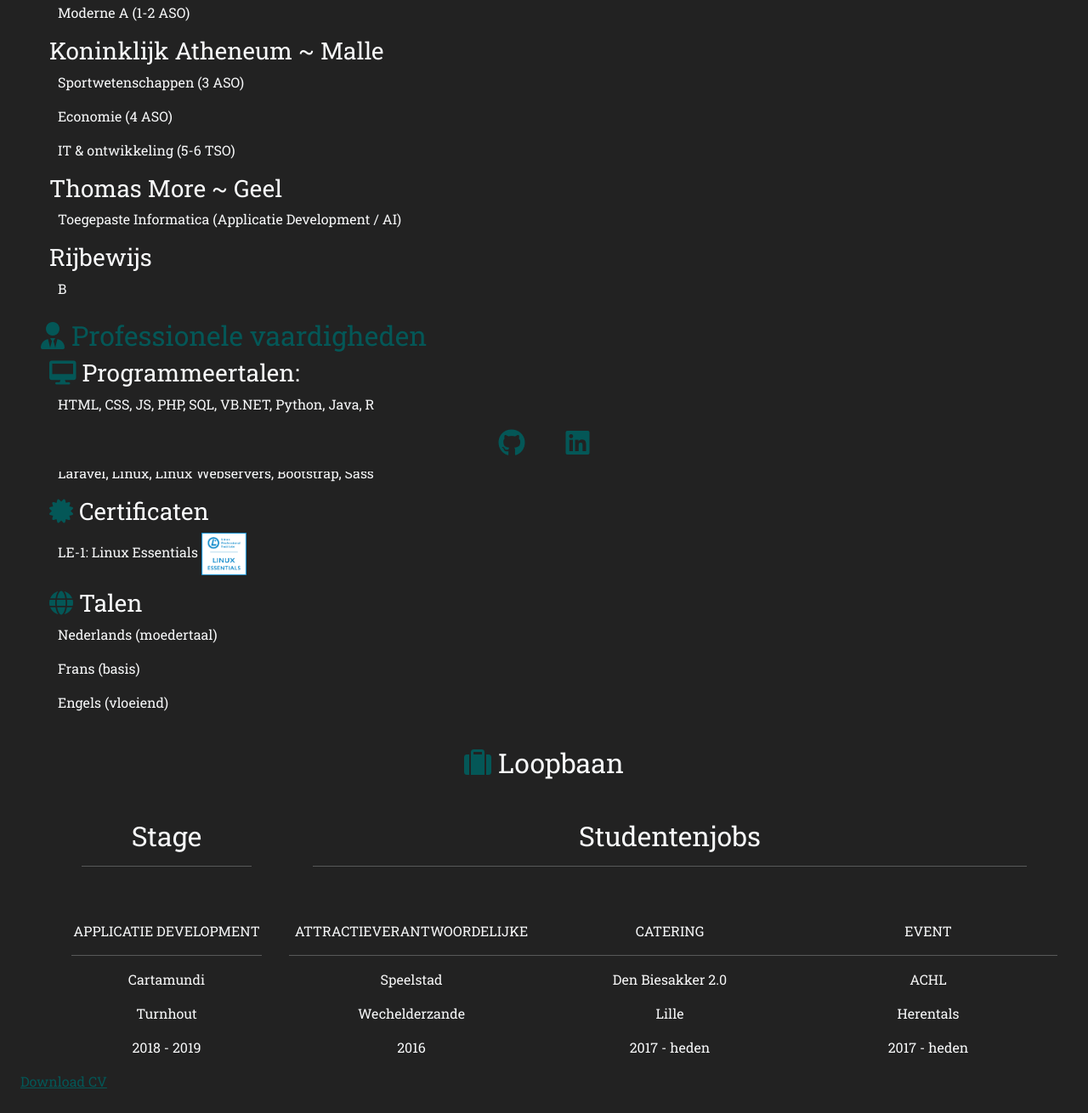
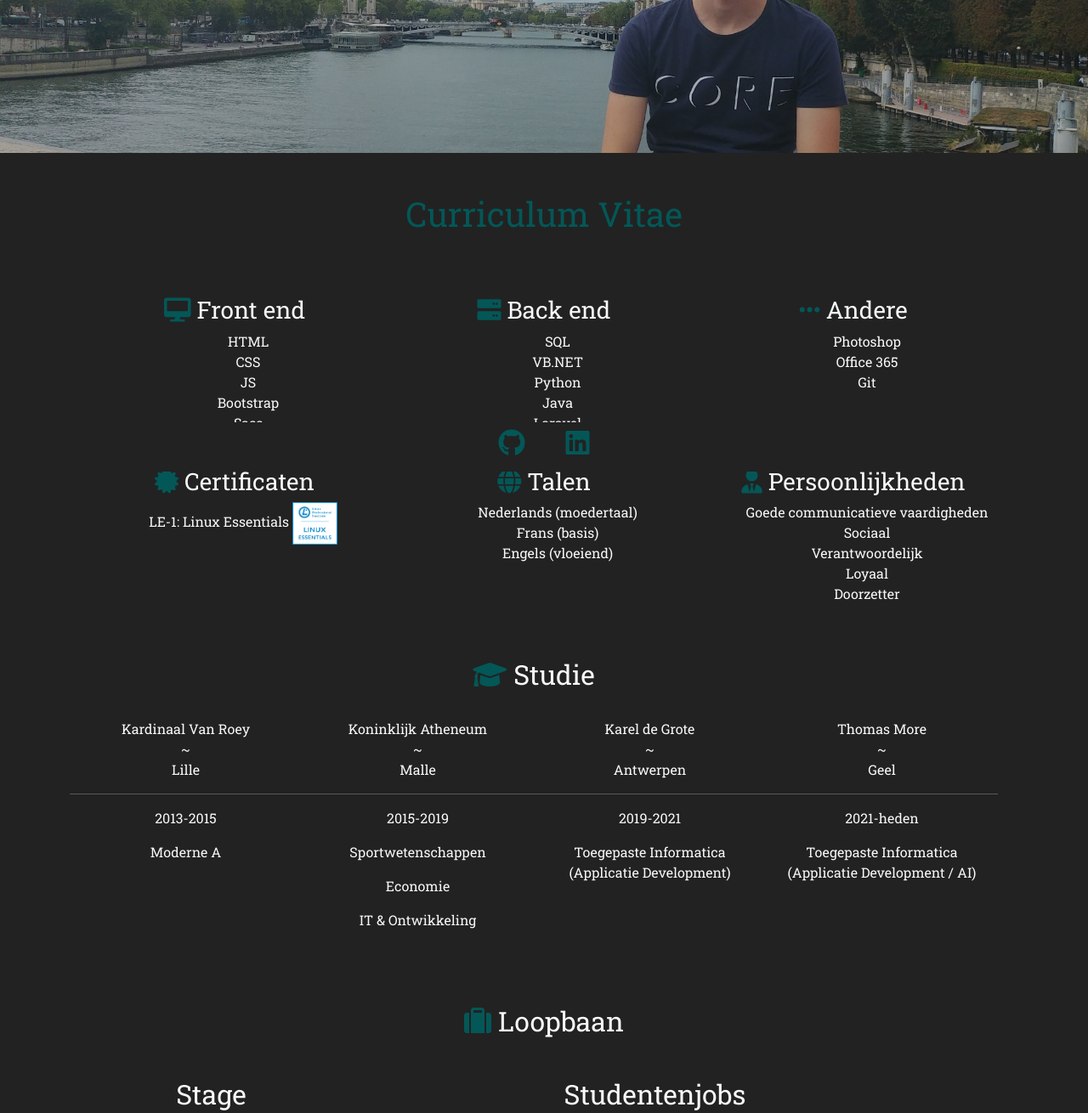
Before and after one commit to senne-vanreusel/Portfolio, a plain HTML site: page pages/cv.html in a window 1280 px wide. Shown: the part 245-1555 px from the top of the page at 85% size. Drawn offline with nearby package versions, Linux system fonts and the light colour scheme.

Commit message:
Refactored CV, fixed small design issues.

```diff
--- a/pages/cv.html
+++ b/pages/cv.html
@@ -10,7 +10,8 @@
 <body class="background text-light">
 <nav class="navbar navbar-expand-sm navbar-dark background text-light">
     <div class="container-fluid">
-        <button class="navbar-toggler" type="button" data-bs-target="#navbarContent" data-bs-toggle="collapse" aria-controls="navbarContent" aria-expanded="false" aria-label="Toggle navigation">
+        <button class="navbar-toggler" type="button" data-bs-target="#navbarContent" data-bs-toggle="collapse"
+                aria-controls="navbarContent" aria-expanded="false" aria-label="Toggle navigation">
             <span class="navbar-toggler-icon"></span>
         </button>
         <div class="collapse navbar-collapse" id="navbarContent">
@@ -25,66 +26,107 @@
         </div>
     </div>
 </nav>
-<main class="p-sm-4 mb-5">
+<div class="bannerContainer">
+    <img src="../assets/widePic4.jpg" alt="Banner" class="banner">
+</div>
+<main class="p-sm-4 container mb-5">
 
     <div class="row">
 
+        <h1 class="title text-center my-4">Curriculum Vitae</h1>
 
-<!--        <div class="col-sm-2 ms-4">-->
-<!--            <img class="rounded-circle" src="../assets/profilePicture.jpg" alt="profile picture">-->
-<!--        </div>-->
-<!--        <div class="pb-2 mb-5 col-sm-9">-->
-<!--            <h1 class="title text-center">Curriculum Vitae</h1>-->
-<!--        </div>-->
-
-        <h1 class="title text-center">Curriculum Vitae</h1>
-
-        <div>
-            <div class="col-sm-12 col-md-6 rounded px-4 mt-4">
-                <h2 class="title "><i class="fa-solid fa-graduation-cap"></i> Opleidingen</h2>
-                <h3>Kardinaal Van Roey ~ Lille</h3>
-                <p>Moderne A (1-2 ASO)</p>
-                <h3>Koninklijk Atheneum ~ Malle</h3>
-                <p>Sportwetenschappen (3 ASO)</p>
-                <p>Economie (4 ASO)</p>
-                <p>IT & ontwikkeling (5-6 TSO)</p>
-                <h3>Thomas More ~ Geel</h3>
-                <p>Toegepaste Informatica (Applicatie Development / AI)</p>
-                <h3>Rijbewijs</h3>
-                <p>B</p>
+        <!--        vaardigheden-->
+        <div class="row text-light mx-auto text-center mt-5">
+                <div class="col-lg-4 col-md-5 col-sm-6">
+                    <h3><i class="fa-solid fa-desktop"></i> Front end</h3>
+                    <ul class="row">
+                        <li class="">HTML</li>
+                        <li class="">CSS</li>
+                        <li class="">JS</li>
+                        <li class="">Bootstrap</li>
+                        <li class="">Sass</li>
+                    </ul>
+                </div>
+                <div class="col-lg-4 col-md-5 col-sm-6">
+                    <h3><i class="fa-solid fa-server"></i> Back end</h3>
+                    <ul class="row">
+                        <li class="">SQL</li>
+                        <li class="">VB.NET</li>
+                        <li class="">Python</li>
+                        <li class="">Java</li>
+                        <li class="">Laravel</li>
+                        <li class="">PHP</li>
+                    </ul>
+                </div>
+                <div class="col-lg-4 col-md-4 col-sm-6">
+                    <h3><i class="fa-solid fa-ellipsis"></i> Andere</h3>
+                    <ul class="row">
+                        <li class="">Photoshop</li>
+                        <li class="">Office 365</li>
+                        <li class="">Git</li>
+                    </ul>
+                </div>
+                <div class="col-lg-4 col-md-5 col-sm-6">
+                    <h3><i class="fa-solid fa-certificate"></i> Certificaten</h3>
+                    <p>LE-1: Linux Essentials <a
+                            href="https://cs.lpi.org/caf/Xamman/certification/verify/LPI000511294/2nea28f2fu"><img
+                            class="certificate" src="../assets/LinuxEssentials-Web.png"
+                            alt="badge linux essentials"></a></p>
+                </div>
+                <div class="col-lg-4 col-md-5 col-sm-6">
+                    <h3><i class="fa-solid fa-globe"></i> Talen</h3>
+                    <ul>
+                        <li>Nederlands (moedertaal)</li>
+                        <li>Frans (basis)</li>
+                        <li>Engels (vloeiend)</li>
+                    </ul>
+                </div>
+                <div class="col-lg-4 col-md-5 col-sm-6">
+                    <h3><i class="fa-solid fa-user-tie"></i> Persoonlijkheden</h3>
+                    <ul>
+                        <li>Goede communicatieve vaardigheden</li>
+                        <li>Sociaal</li>
+                        <li>Verantwoordelijk</li>
+                        <li>Loyaal</li>
+                        <li>Doorzetter</li>
+                    </ul>
+                </div>
             </div>
-            <div class=" col-sm-12 col-md-6 rounded px-4 mt-4">
-                <h2 class="title "><i class="fa-solid fa-user-tie"></i> Professionele vaardigheden</h2>
-                <h3><i class="fa-solid fa-desktop"></i> Programmeertalen:</h3>
-                <p>HTML, CSS, JS, PHP, SQL, VB.NET, Python, Java, R</p>
-                <h3><i class="fa-solid fa-server"></i> Frameworks/Systems:</h3>
-                <p>Laravel, Linux, Linux Webservers, Bootstrap, Sass</p>
-                <h3><i class="fa-solid fa-certificate"></i> Certificaten</h3>
-                <p>LE-1: Linux Essentials <a href="https://cs.lpi.org/caf/Xamman/certification/verify/LPI000511294/2nea28f2fu"><img class="certificate" src="../assets/LinuxEssentials-Web.png" alt="badge linux essentials"></a></p>
-                <h3><i class="fa-solid fa-globe"></i> Talen</h3>
-                <p>Nederlands (moedertaal)</p>
-                <p>Frans (basis)</p>
-                <p>Engels (vloeiend)</p>
+        <!--        school-->
+        <div class="row text-center mt-5">
+            <h2><i class="fa-solid fa-graduation-cap"></i> Studie</h2>
+            <div class="col-md-3 col-sm-6 mt-4 mx-0 px-0">
+                <p class="school">Kardinaal Van Roey <br>~<br> Lille</p>
+                <hr>
+                <p>2013-2015</p>
+                <p>Moderne A</p>
             </div>
-<!--            <div class=" col-sm-12 col-md-6 rounded px-4 mt-4">-->
-<!--                <h2 class="title"><i class="fa-solid fa-suitcase"></i> Carrière samenvatting</h2>-->
-<!--                <h2>Stage</h2>-->
-<!--                <h3>Applicatie Development</h3>-->
-<!--                <p>Cartamundi ~ Turnhout <br>programmeren in VB.NET <br>2018-2019</p>-->
-<!--                <h2>Studentenjob</h2>-->
-<!--                <h3>Attractieverantwoordelijke</h3>-->
-<!--                <p>Speelstad ~ Lille <br>2016</p>-->
-<!--                <h3>Catering</h3>-->
-<!--                <p>Den Biesakker 2.0 ~ Lille <br>2017 - heden</p>-->
-<!--                <h3>Event</h3>-->
-<!--                <p>ACHL ~ Herentals <br>2017 - heden</p>-->
-<!--            </div>-->
+            <div class="col-md-3 col-sm-6 mt-4 mx-0 px-0">
+                <p class="school">Koninklijk Atheneum <br>~<br> Malle</p>
+                <hr>
+                <p>2015-2019</p>
+                <p>Sportwetenschappen</p>
+                <p>Economie</p>
+                <p>IT & Ontwikkeling</p>
+            </div>
+            <div class="col-md-3 col-sm-6 mt-4 mx-0 px-0">
+                <p class="school">Karel de Grote <br>~<br> Antwerpen</p>
+                <hr>
+                <p>2019-2021</p>
+                <p>Toegepaste Informatica <br>(Applicatie Development)</p>
+            </div>
+            <div class="col-md-3 col-sm-6 mt-4 mx-0 px-0">
+                <p class="school">Thomas More <br>~<br> Geel</p>
+                <hr>
+                <p>2021-heden</p>
+                <p>Toegepaste Informatica <br>(Applicatie Development / AI)</p>
+            </div>
         </div>
-
-        <div class="text-light">
+        <!--        werk-->
+        <div class="text-light mt-5">
             <h2 class="text-center my-4"><i class="fa-solid fa-suitcase"></i> Loopbaan</h2>
 
-            <div class="row text-center mx-4" id="timeline">
+            <div class="row text-center mx-4">
                 <div class="col-lg-3 col-md-12 col-sm-12 mt-4 mx-0 px-0 justify-content-around">
                     <h2 class="">Stage</h2>
                     <hr class="mx-5">
@@ -131,10 +173,13 @@
         </div>
 
     </div>
-    <a href="../assets/CV Senne Van Reusel.pdf" download class="text-decoration-underline title">Download CV</a>
+    <button class="btn download float-end mb-5"><a href="../assets/CV Senne Van Reusel.pdf" download class="text-light">Download CV</a>
+    </button>
 </main>
 <footer class="fixed-bottom text-center background pt-2 ">
-    <p><a href="https://github.com/senne-vanreusel"><i class="fa-brands fa-github fa-2x mx-4"></i></a><a href="https://www.linkedin.com/in/senne-van-reusel-633a0922b/"><i class="fa-brands fa-linkedin fa-2x mx-4"></i></a></p>
+    <p><a href="https://github.com/senne-vanreusel"><i class="fa-brands fa-github fa-2x mx-4"></i></a><a
+            href="https://www.linkedin.com/in/senne-van-reusel-633a0922b/"><i
+            class="fa-brands fa-linkedin fa-2x mx-4"></i></a></p>
 </footer>
 <script src="https://cdnjs.cloudflare.com/ajax/libs/bootstrap/5.1.3/js/bootstrap.bundle.min.js"></script>
 </body>
--- a/style/style.css
+++ b/style/style.css
@@ -81,6 +81,9 @@ img {
 .spin {
     transition: transform 1s;
 }
+li{
+    list-style-type: none;
+}
 
 @keyframes wiggle {
     0% {
@@ -144,7 +147,7 @@ a:hover{
     color: #045757;
 }
 
-@media screen and (max-width: 700px) {
+@media screen and (max-width: 720px) {
     h1{
         font-size: 1.17em;
     }
```
Also changed, not shown: assets/widePic4.jpg (added).
